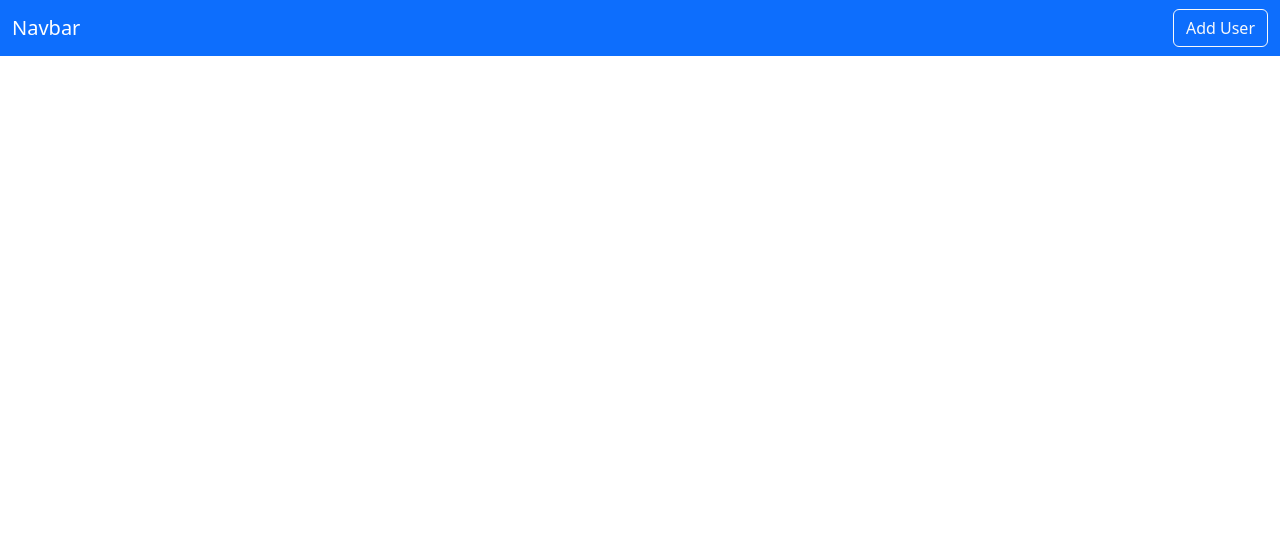
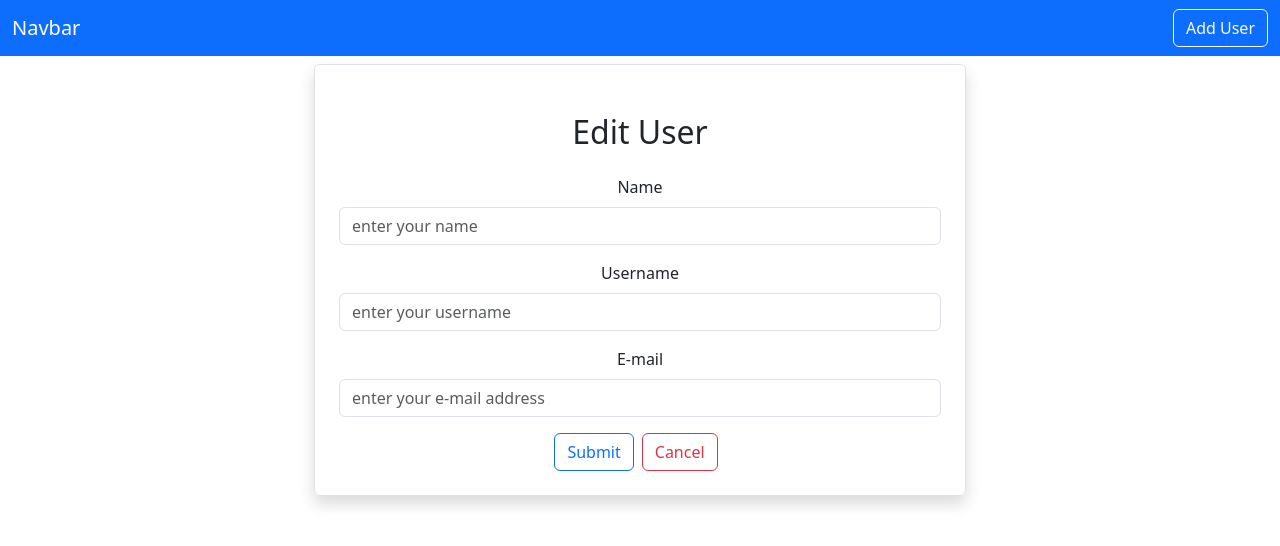
Before and after one commit to jkizer02/BrickIt, a React (Vite) app: page /edituser/1 in a window 1280 px wide. Before the commit this address had no page. Shown: the top 546 px of the page. Built offline with nearby package versions, Linux system fonts and the light colour scheme; no server answers.

Commit message:
implemented axios call to Edit a user

```diff
--- a/src/App.jsx
+++ b/src/App.jsx
@@ -6,6 +6,7 @@
 import Home from './pages/Home'
 import { BrowserRouter as Router,Routes,Route} from 'react-router-dom'
 import AddUser from './users/AddUser'
+import EditUser from './users/EditUser'
 
 function App() {
   const [count, setCount] = useState(0)
@@ -17,6 +18,7 @@
         <Routes>
           <Route exact path='/' element={<Home />} />
           <Route exact path='/adduser' element={<AddUser />} />
+          <Route exact path='/edituser/:id' element={<EditUser />} />
         </Routes>
       </Router>
     </>
--- a/src/pages/Home.jsx
+++ b/src/pages/Home.jsx
@@ -1,5 +1,6 @@
 import React from 'react'
 import axios from 'axios'
+import { Link } from 'react-router-dom'
 
 export default function Home() {
   const [users, setUsers] = React.useState([]);
@@ -34,7 +35,7 @@
           <td>{user.email}</td>
           <td>
             <button className="btn btn-primary mx-2">View</button>
-            <button className="btn btn-outline-primary mx-2">Edit</button>
+            <Link className="btn btn-outline-primary mx-2" to={`/edituser/${user.id}`}>Edit</Link>
             <button className="btn btn-danger">Delete</button>
             </td>
         </tr>
--- a/src/users/EditUser.jsx
+++ b/src/users/EditUser.jsx
@@ -0,0 +1,64 @@
+import { Button } from 'bootstrap'
+import React, {useEffect, useState }from 'react'
+import axios from 'axios'
+import { Link,useNavigate,useParams} from 'react-router-dom'
+
+export default function EditUser() {
+    let navigate = useNavigate();
+    const {id} = useParams();
+    const [user, setUser] = React.useState({
+        name: '',
+        username: '',
+        email: ''
+    });
+    const {name, username, email} = user;
+    const onInputChange = e => {
+        setUser({...user, [e.target.name]: e.target.value});
+    };
+
+    useEffect(() => {
+        loadUser();
+    }, []);
+
+    const onSubmit = async e => {
+        e.preventDefault();
+        await axios.put(`http://localhost:8080/user/${id}`, user);
+        navigate('/');
+    };
+
+    const loadUser = async() => {
+        const result = await axios.get(`http://localhost:8080/user/${id}`);
+        setUser(result.data);
+    }
+  return (
+    <div className="custom-container">
+        <div className="row">
+            <div className="col-md-6 offset-md-3 border rounded p-4 mt-2 shadow">
+            <h2 className='text-center m-4'>Edit User</h2>
+            <form onSubmit={(e)=>onSubmit(e)}>
+            <div className="mb-3">
+                <label htmlFor="Name" className="form-label">
+                    Name
+                </label>
+                <input type={"text"} className="form-control" placeholder='enter your name' name='name' value={name} onChange={(e)=>onInputChange(e)}/>
+           </div>
+           <div className="mb-3">
+                <label htmlFor="Username" className="form-label">
+                    Username
+                </label>
+                <input type={"text"} className="form-control" placeholder='enter your username' name='username' value={username} onChange={(e)=>onInputChange(e)}/>
+           </div>
+           <div className="mb-3">
+                <label htmlFor="Name" className="form-label">
+                    E-mail
+                </label>
+                <input type={"text"} className="form-control" placeholder='enter your e-mail address' name='email' value={email} onChange={(e)=>onInputChange(e)}/>
+           </div>
+           <button type="submit" className='btn btn-outline-primary'>Submit</button>
+           <Link to="/" className='btn btn-outline-danger mx-2'>Cancel</Link>
+           </form>
+            </div>
+        </div>
+    </div>
+  )
+}
```
